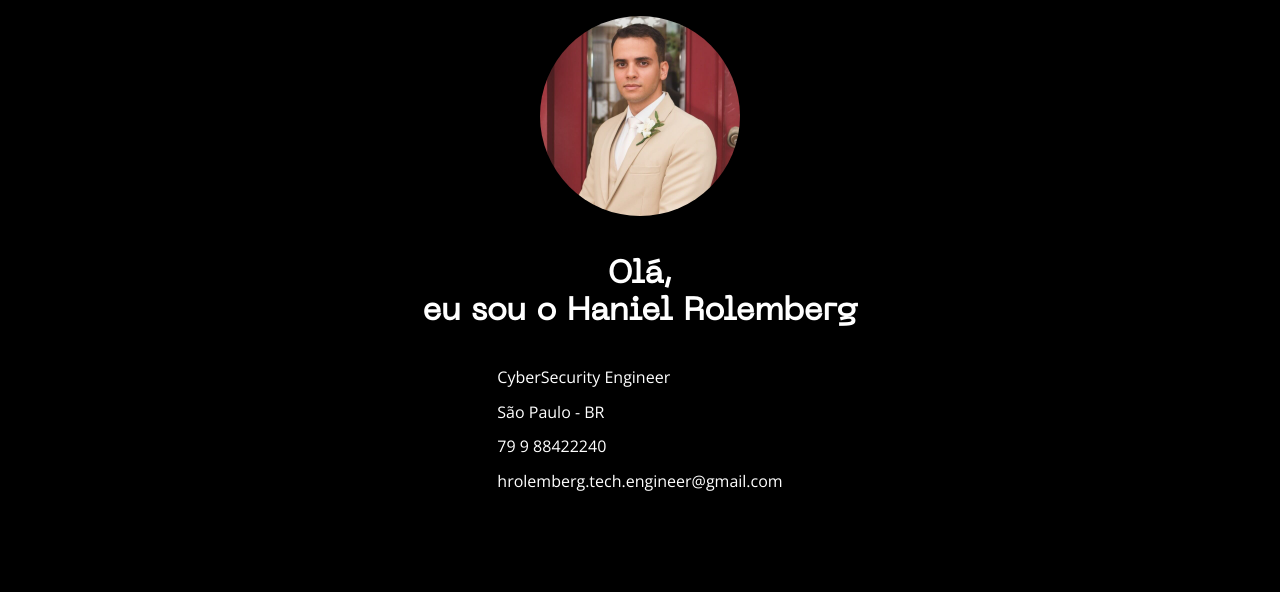
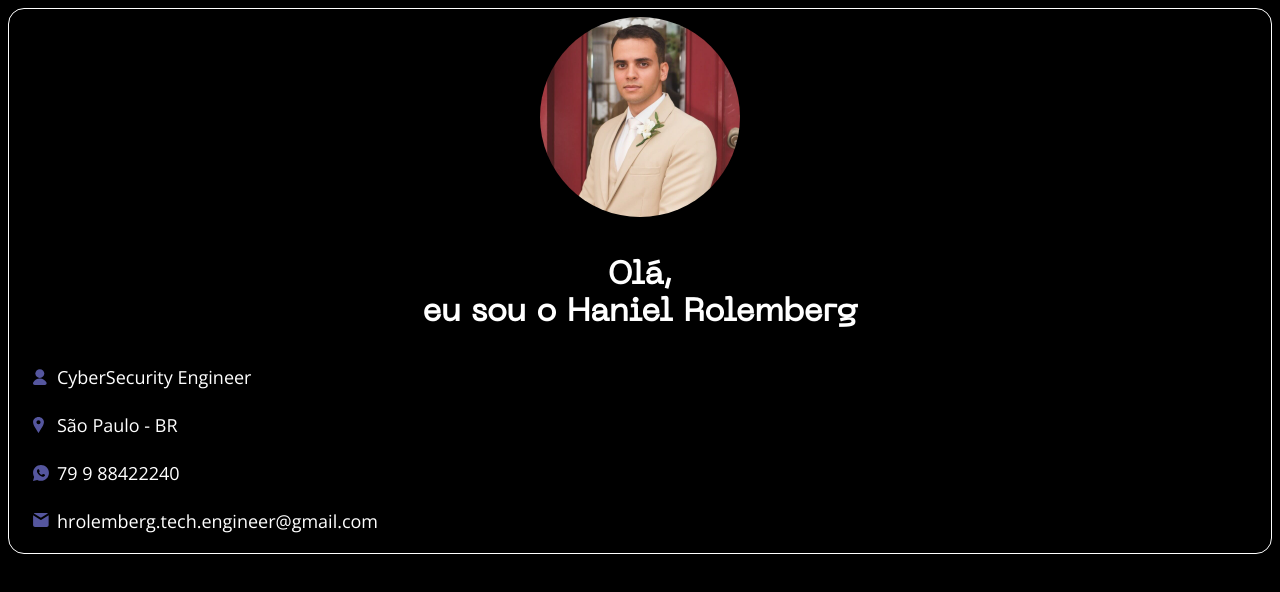
Before and after one commit to hanielrolemberg/RolembergPortfiolio, a plain HTML site: page index.html in a window 1280 px wide. Drawn offline with nearby package versions, Linux system fonts and the light colour scheme.

Commit message:
chore: update html and CSS files

```diff
--- a/assets/css/global.css
+++ b/assets/css/global.css
@@ -1,6 +1,6 @@
 *{
     box-sizing: border-box;
-    font-family: "Open Sans", sans-serif;
+    font-family: 'Open Sans', sans-serif;
 }
 @font-face {
     font-family: 'Neue Machina';
@@ -11,5 +11,8 @@ body{
     color: #fff;
 }
 .main{
-    padding: 1rem;
+    margin: .5rem;
+    padding: .5rem;
+    border: 1px solid #fff;
+    border-radius: 1rem;
 }
--- a/assets/css/header.css
+++ b/assets/css/header.css
@@ -16,3 +16,43 @@
     text-align: center;
 
 }
+.information {
+    display: flex;
+    flex-direction: column;
+    align-items: flex-start;
+    width: 100%;
+}
+
+.information p {
+    display: flex;
+    align-items: center;
+    flex-direction: row;
+    margin: .5rem;
+    font-size: 1.125rem;
+}
+
+.information p::before {
+    content: '';
+    display: inline-block;
+    width: 1rem;
+    height: 1rem;
+    background-repeat: no-repeat;
+    background-size:contain;
+    margin: .5rem;
+}
+
+.information .job::before{
+    background-image: url('/assets/img/icons/job.svg') ;
+}
+
+.information .location::before{
+    background-image: url('/assets/img/icons/location.svg') ;
+}
+
+.information .email::before{
+    background-image: url('/assets/img/icons/email.svg') ;
+}
+
+.information .phone::before{
+    background-image: url('/assets/img/icons/phone.svg') ;
+}
--- a/index.html
+++ b/index.html
@@ -25,11 +25,11 @@
                 Olá, <br>eu sou o Haniel Rolemberg
             </h1>
 
-            <div class="informations">
-                <p>CyberSecurity Engineer</p>
-                <p>São Paulo - BR</p>
-                <p>79 9 88422240</p>
-                <p>hrolemberg.tech.engineer@gmail.com</p>
+            <div class="information">
+                <p class="job">CyberSecurity Engineer</p>
+                <p class="location">São Paulo - BR</p>
+                <p class="phone">79 9 88422240</p>
+                <p class="email">hrolemberg.tech.engineer@gmail.com</p>
             </div>
         </header>
     </div>
```
